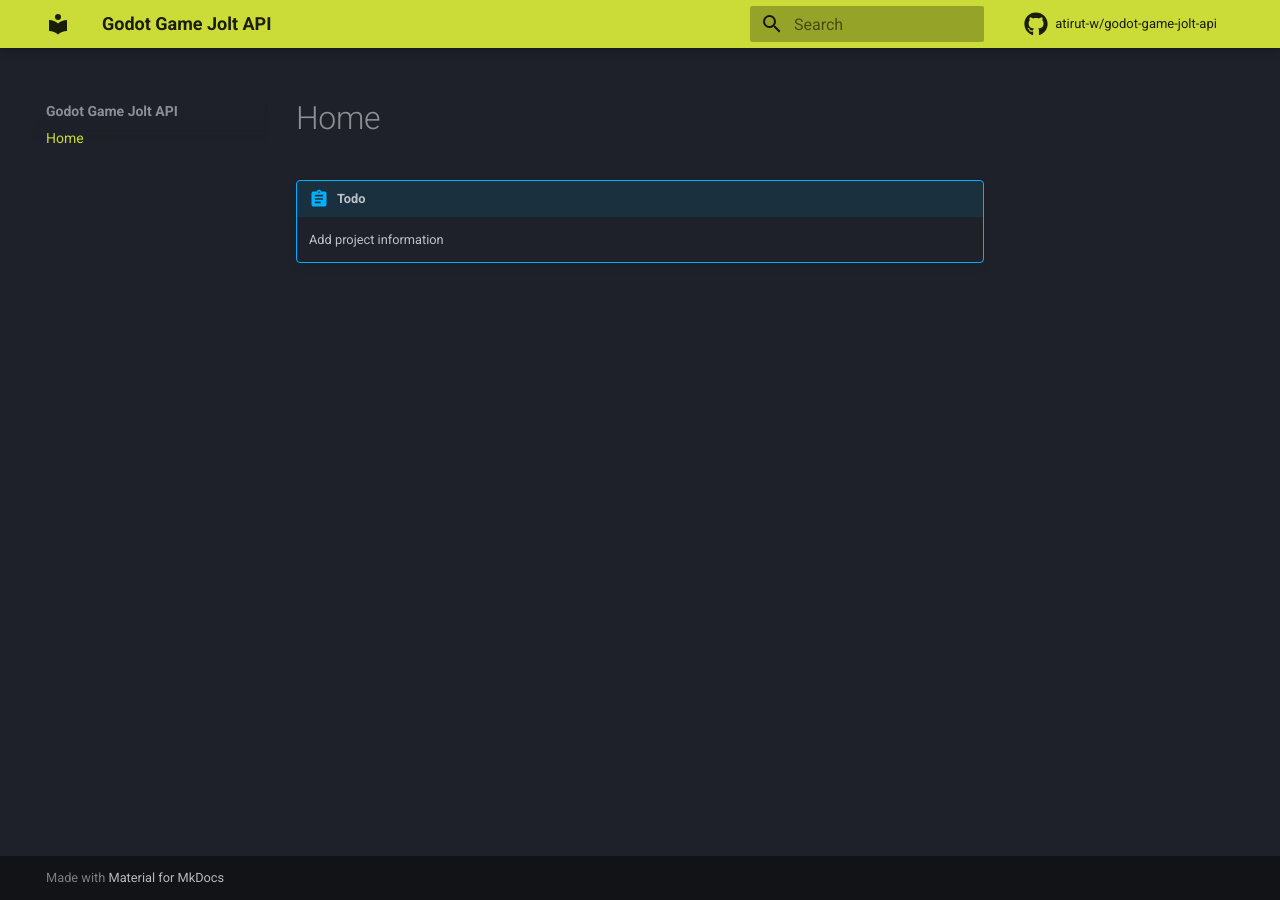
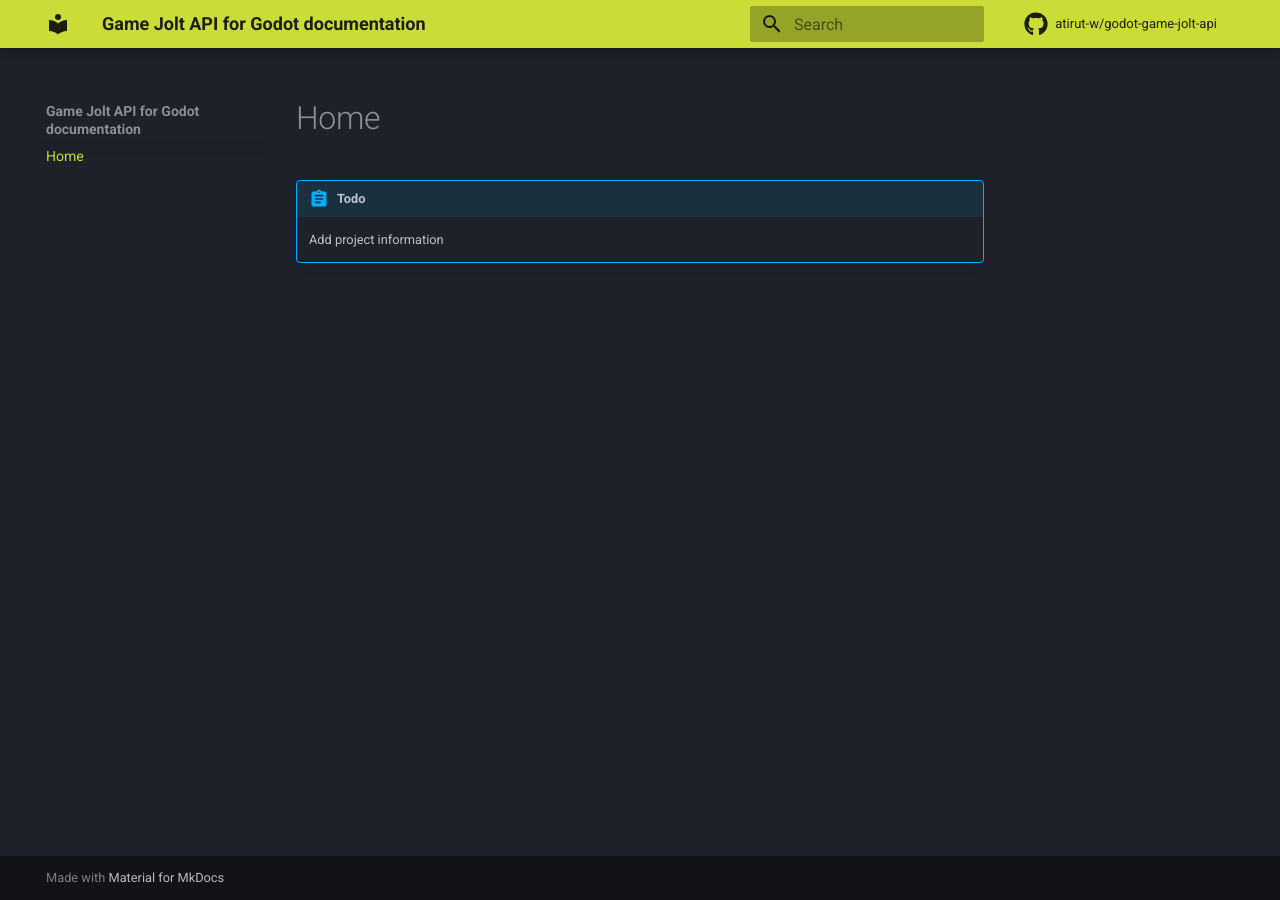
Before and after one commit to atirut-w/atirut.gj-api, an MkDocs documentation site: the page built from docs/index.md, in a window 1280 px wide. Built offline with MkDocs 1.6.1 and Material for MkDocs 9.7.7, drawn with Linux system fonts in a browser that asks for light colours; comment, search, counter and statistics services are not loaded.

Commit message:
Improve site name

```diff
--- a/mkdocs.yml
+++ b/mkdocs.yml
@@ -1,6 +1,6 @@
 # yaml-language-server: $schema=https://squidfunk.github.io/mkdocs-material/schema.json
 
-site_name: Godot Game Jolt API
+site_name: Game Jolt API for Godot documentation
 repo_name: atirut-w/godot-game-jolt-api
 repo_url: https://github.com/atirut-w/godot-game-jolt-api
 
```
